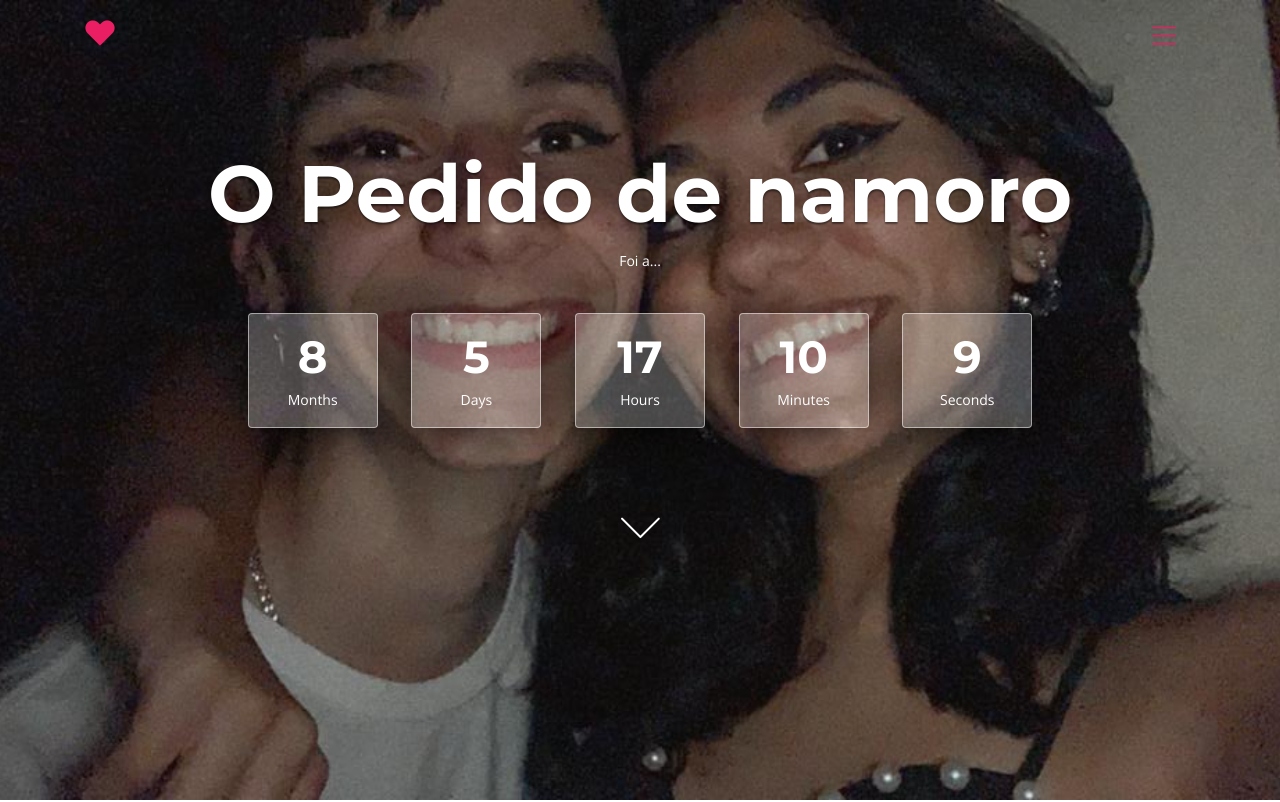
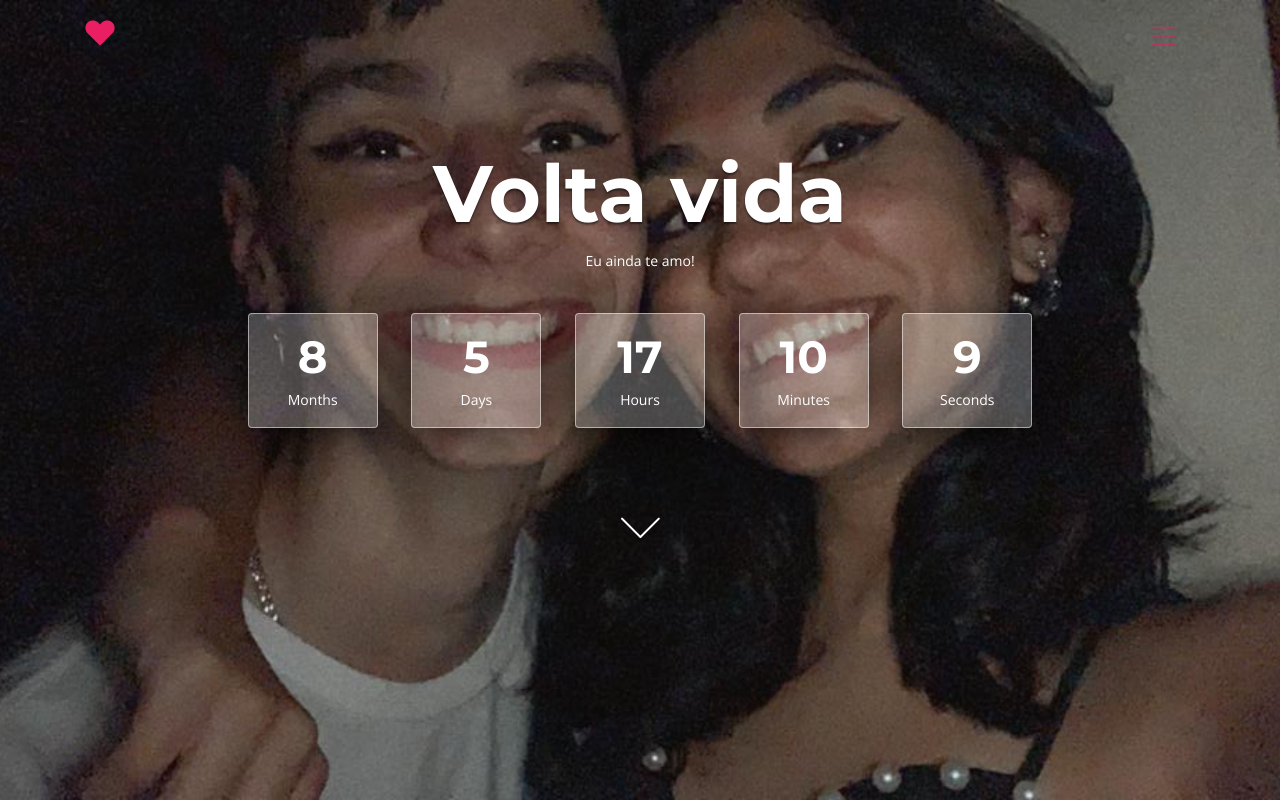
Before and after one commit to 14Glitch/forlove, a website: page index.html in a window 1280 px wide. Shown: the top 802 px of the page. Drawn offline with nearby package versions, Linux system fonts and the light colour scheme; files whose address does not match are found by name.

Commit message:
Update index.html

```diff
--- a/index.html
+++ b/index.html
@@ -105,8 +105,8 @@
         <div class="row text-center">
           <div class="col-md-12 col-sm-12 col-xs-12">
             <div class="heading-count">
-              <h2>O Pedido de namoro</h2>
-              <p>Foi a...</p>
+              <h2>Volta vida</h2>
+              <p>Eu ainda te amo!</p>
             </div>
           </div>
           <div class="col-md-12 col-sm-12 col-xs-12">
```
